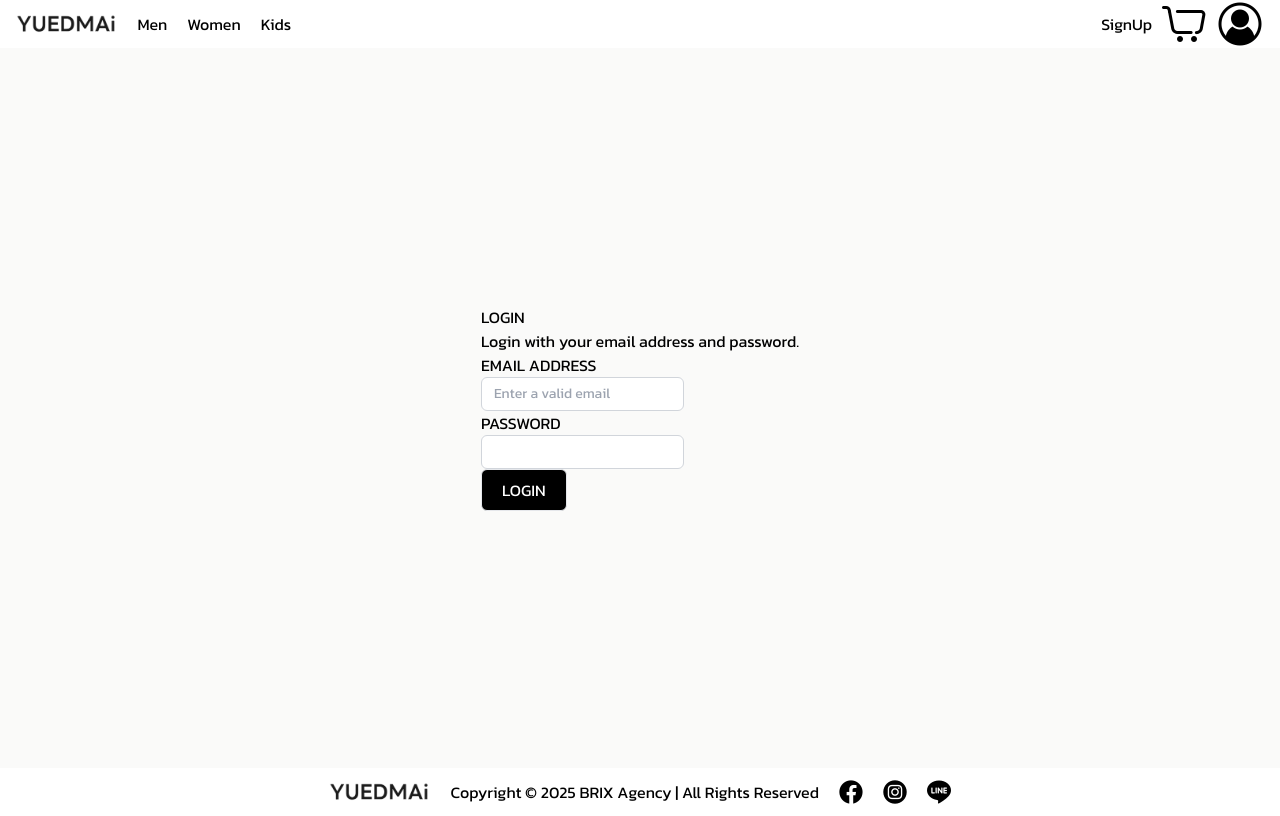
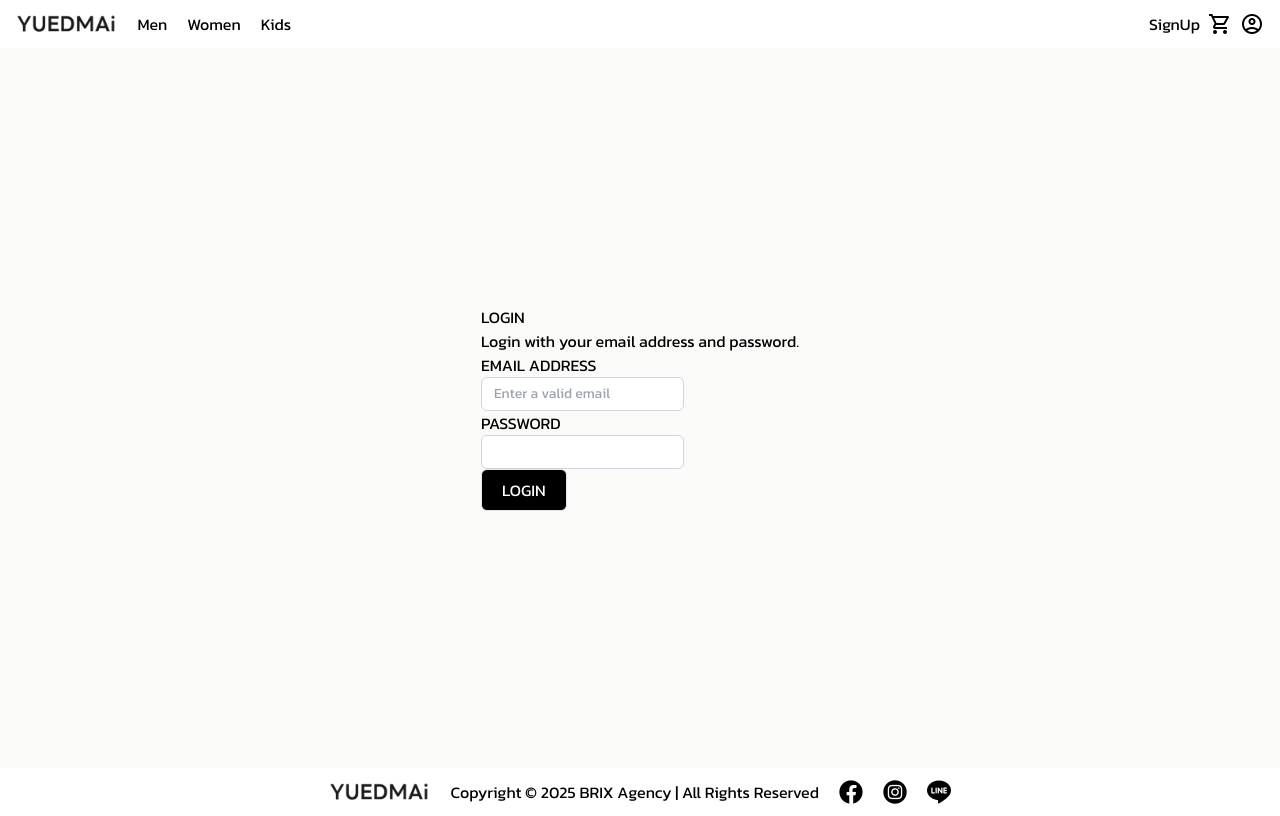
Before and after one commit to Chinnawat-TT/Person-project-frontend, a React (Vite) app: page /login in a window 1280 px wide. Built offline with nearby package versions, Linux system fonts and the light colour scheme.

Commit message:
fix bug loginPage v.2

```diff
--- /dev/null
+++ b/src/features/auth/RedirectLogin.jsx
@@ -0,0 +1,13 @@
+import React from 'react'
+import { useAuth } from '../../hooks/use-Auth';
+import { Navigate } from 'react-router-dom';
+
+export default function RedirectLogin({children}) {
+    const { authUser } = useAuth();
+    if (authUser) {
+
+        return <Navigate to="/" />;
+      }
+      return children;
+
+}
--- a/src/layout/Header.jsx
+++ b/src/layout/Header.jsx
@@ -42,7 +42,11 @@ export default function Header() {
         )}
         {authUser?.isAdmin ? "" : authUser ? (
           <Link to="/profile">
-            <img   src="../../public/icons8-user-48.png" alt="" />
+            <div className="cursor-pointer  flex justify-center items-center">
+
+            <span className="material-symbols-outlined ">account_circle</span>
+            </div>
+            {/* <img   src="../../public/icons8-user-48.png" alt="" /> */}
           </Link>
         ) : (
           <Link to="/signup">SignUp</Link>
@@ -50,9 +54,12 @@ export default function Header() {
 
 
         <Link to="/cart">
+          <div className="cursor-pointer  flex justify-center items-center">
         {notificationCart ? <span className=" absolute right-30 p-1 rounded-lg bg-red-600"></span> : ""}
         {/* {noti ? <span className=" absolute right-30 p-1 rounded-lg bg-red-600"></span> : ""} */}
-          <img src="../../public/icons8-cart-48.png" alt="" />
+          {/* <img src="../../public/icons8-cart-48.png" alt="" /> */}
+          <span className="material-symbols-outlined">shopping_cart</span>
+          </div>
         </Link>
 
 
@@ -63,13 +70,17 @@ export default function Header() {
             onClick={logout}
           >
             {" "}
-            <span>logout</span>
+            {/* <span>logout</span> */}
             <span className="material-symbols-outlined">logout</span>{" "}
           </div>
           </Link>
         ) : (
           <Link to="/login">
-            <img src="../../public/icons8-user-48.png" alt="" />
+            {/* <img src="../../public/icons8-user-48.png" alt="" /> */}
+            <div className="cursor-pointer  flex justify-center items-center">
+
+            <span className="material-symbols-outlined ">account_circle</span>
+            </div>
           </Link>
         )}
       </div>
--- a/src/pages/LoginPage.jsx
+++ b/src/pages/LoginPage.jsx
@@ -54,9 +54,15 @@ export default function LoginPage() {
 
   console.log(authUser)
 
-  if(authUser){
-    return <Navigate to="/"/>
-  }
+  // if(authUser){
+  //   return <Navigate to="/"/>
+  // }
+  useEffect(()=>{
+    setLoading(true)
+    setTimeout(() => {
+      setLoading(false)
+    }, 350);
+  },[])
 
   return (
     <>
--- a/src/router/Router.jsx
+++ b/src/router/Router.jsx
@@ -17,6 +17,7 @@ import AdminAuthenticate from "../features/auth/AdminAuthenticate";
 import AdminAllproduct from "../pages/admin/AdminAllProduct";
 import AuthContextProvider from "../contexts/AuthContext";
 import CartContextProvider from "../contexts/CartContext";
+import RedirectLogin from "../features/auth/RedirectLogin";
 
 
 const router = createBrowserRouter([
@@ -36,7 +37,15 @@ const router = createBrowserRouter([
         ),
       },
       { path: "/signup", element: <SignUpPage /> },
-      { path: "/login", element: <LoginPage /> },
+      {
+        path: "/login",
+         element:
+         <RedirectLogin>
+
+           <LoginPage />
+
+         </RedirectLogin>
+         },
       { path: "/men", element: <MenPage /> },
       { path: "/women", element: <WomenPage /> },
       { path: "/kids", element: <KidsPage /> },
```
